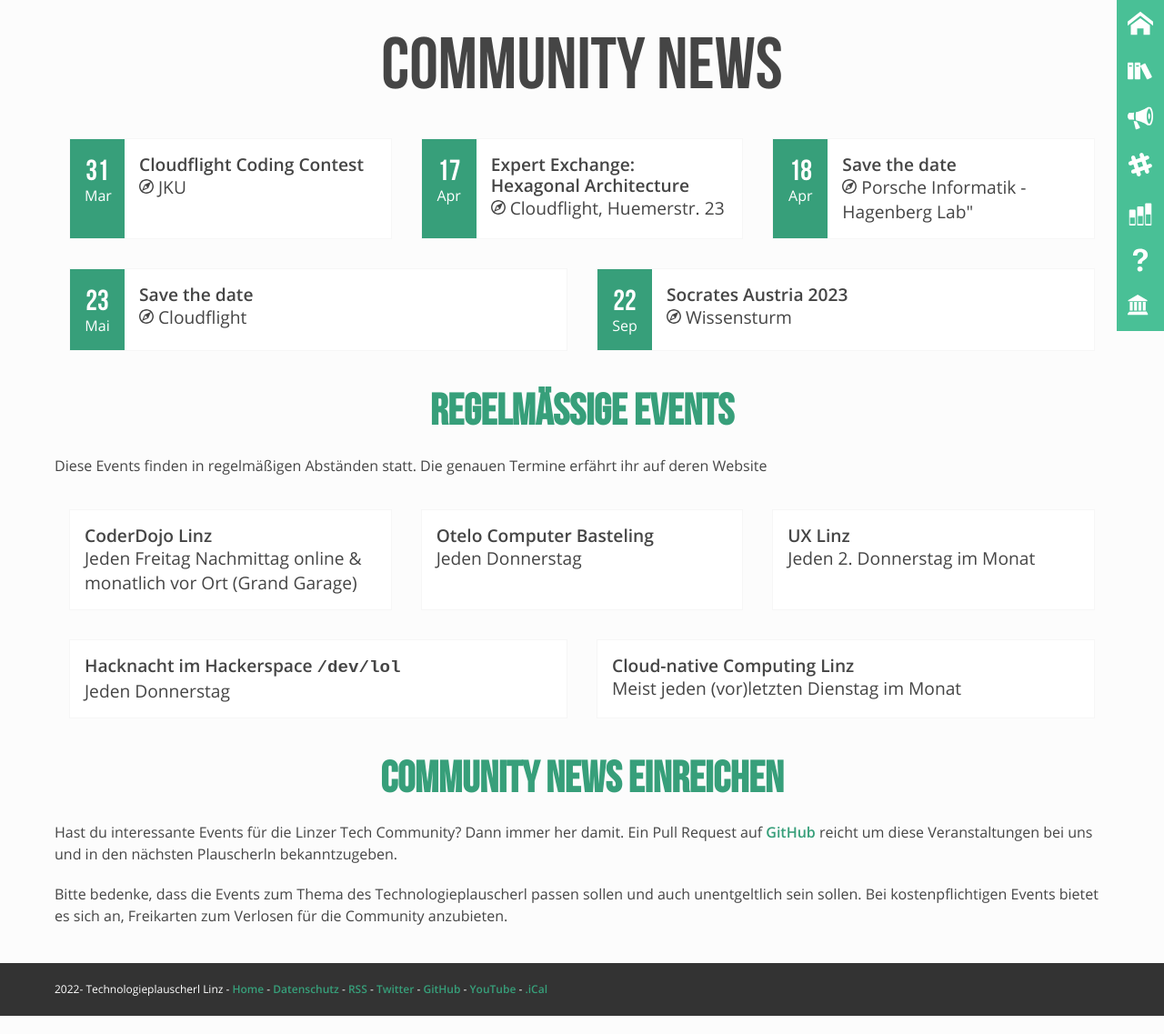
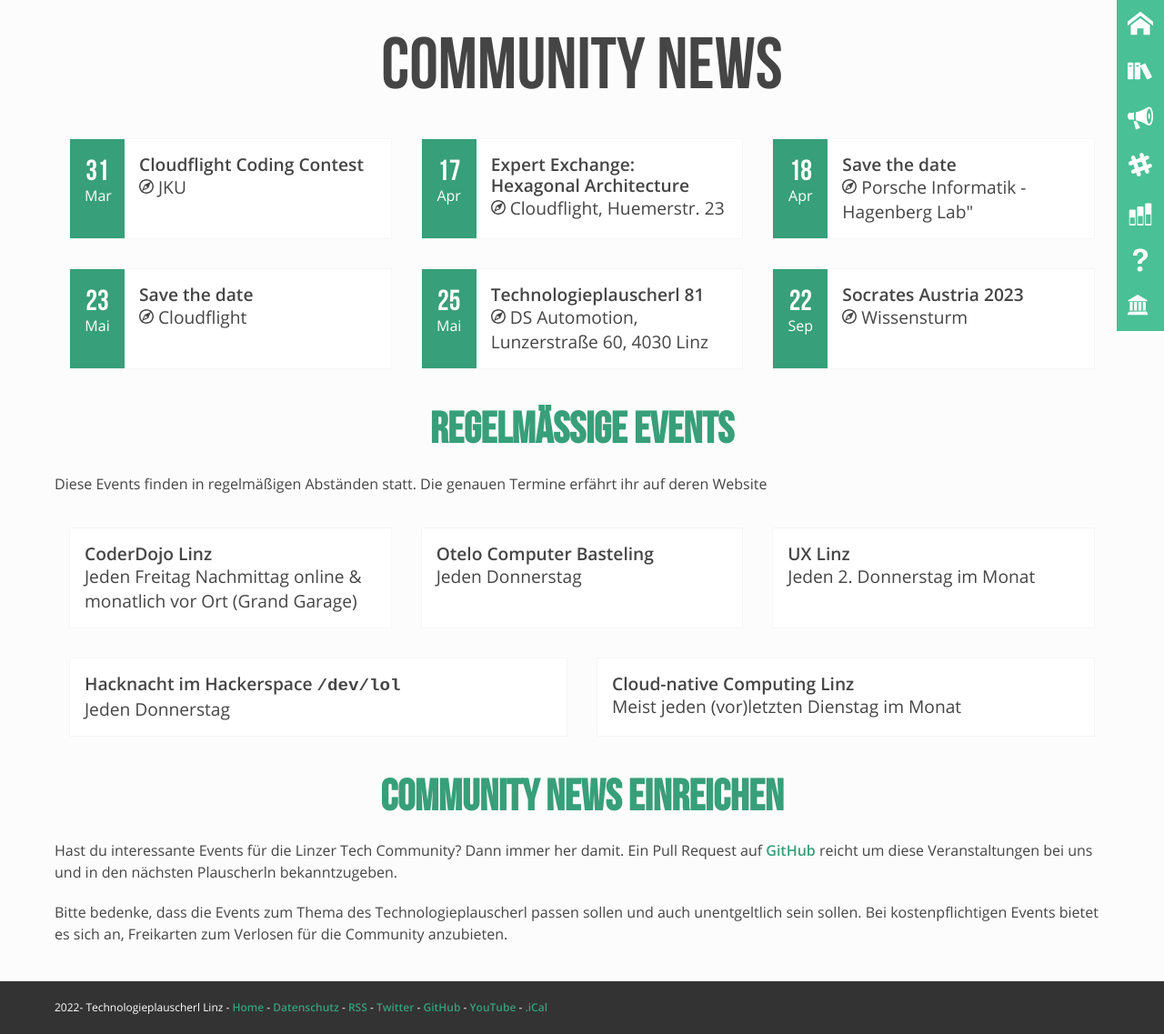
Before and after one commit to mericanAncer127/plauscherl, a Jekyll site: the page built from pages/community-news.html, in a window 1280 px wide. Shown: the whole page at 91% size. Built offline with Jekyll 4.4.1, drawn with Linux system fonts in a browser that asks for light colours.

Commit message:
TP81 - Announce in Community News

```diff
--- a/_data/community.yml
+++ b/_data/community.yml
@@ -45,6 +45,11 @@
         name: "Technologieplauscherl 79"
         location: Ubitec, Tabakfabrik
         date: 2023-01-26
+        link: https://technologieplauscherl.at
+      -
+        name: "Technologieplauscherl 81"
+        location: DS Automotion, Lunzerstraße 60, 4030 Linz
+        date: 2023-05-25
         link: https://technologieplauscherl.at
 -
   id: topconf
```
